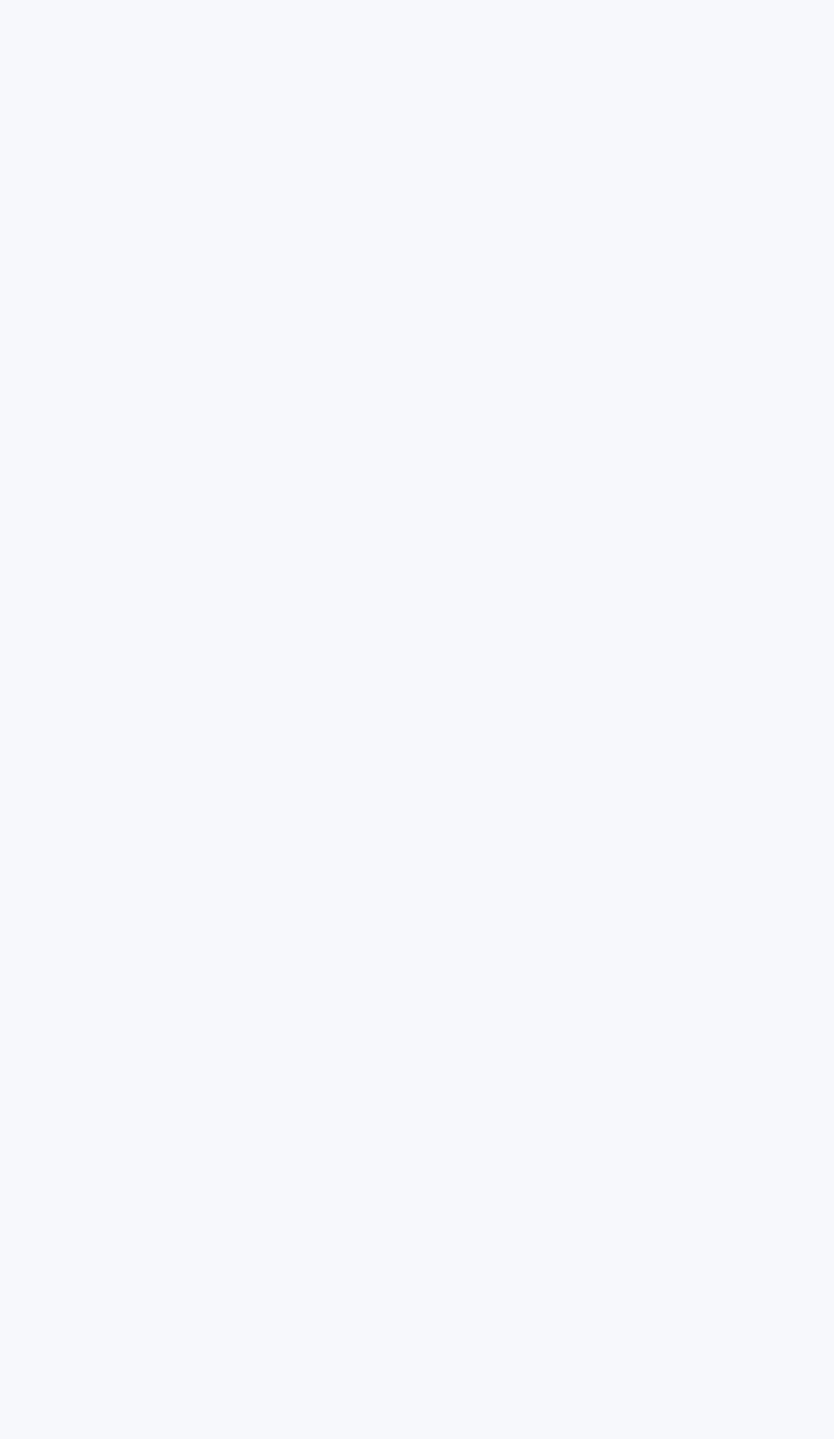
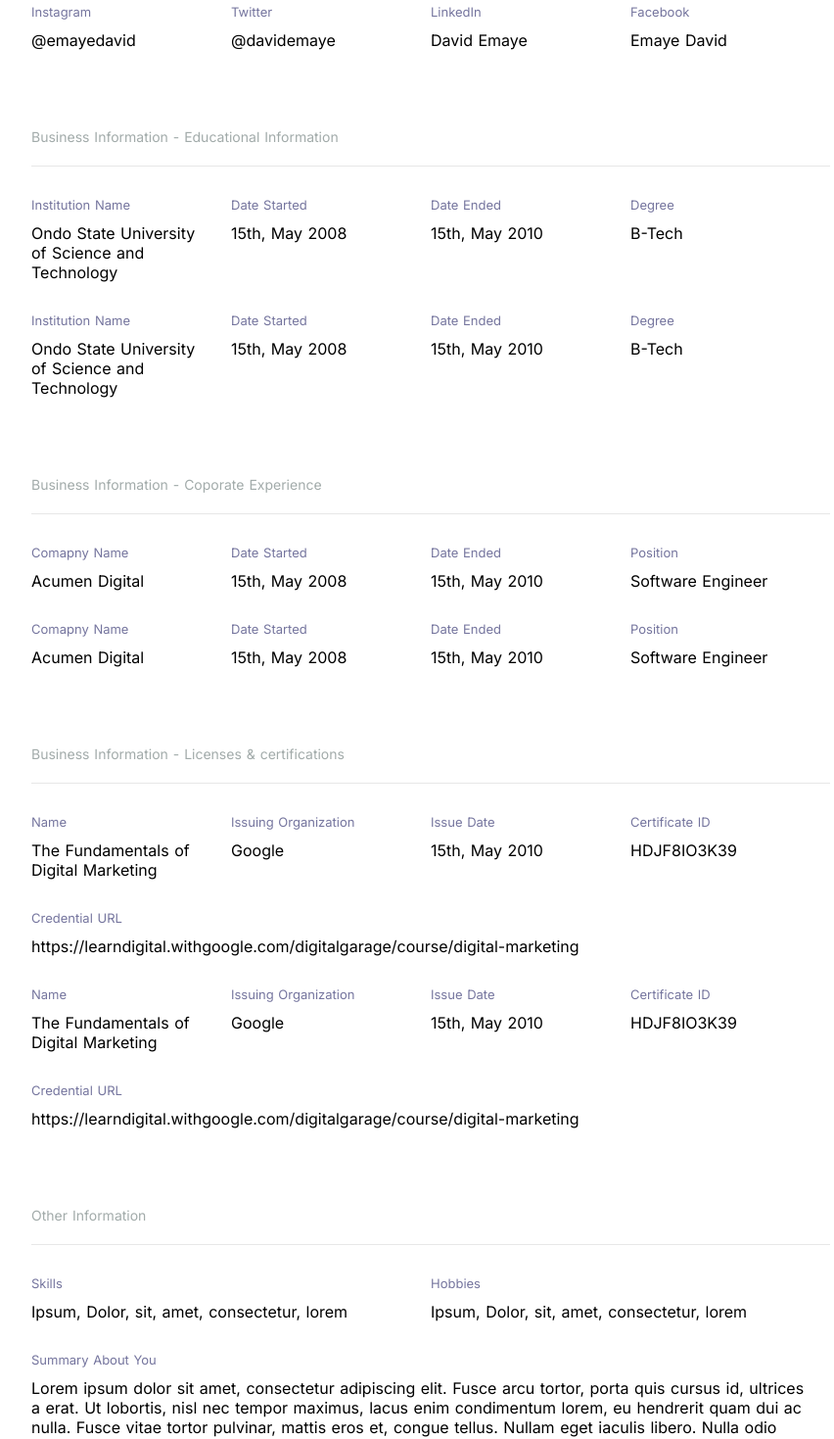
Before and after one commit to Emodot/startx, a Nuxt app: page /profile-data in a window 1280 px wide. Shown: the part 820-2289 px from the top of the page at 98% size, without its empty margins (88-940 px from the left). Before the commit the page ends 800 px from the top, so only its background shows below. Built offline with nearby package versions, Linux system fonts and the light colour scheme.

Commit message:
developed the last section on Profile date

```diff
--- a/pages/profile-data.vue
+++ b/pages/profile-data.vue
@@ -134,6 +134,323 @@
             </div>
           </div>
         </div>
+        <!-- Social Media Information -->
+        <div class="personal">
+          <p class="content-title">
+            Social Media Information
+          </p>
+          <hr class="content-line">
+          <div class="row-ctn">
+            <div class="box">
+              <p class="box-title">
+                Instagram
+              </p>
+              <p class="box-text">
+                @emayedavid
+              </p>
+            </div>
+            <div class="box">
+              <p class="box-title">
+                Twitter
+              </p>
+              <p class="box-text">
+                @davidemaye
+              </p>
+            </div>
+            <div class="box">
+              <p class="box-title">
+                LinkedIn
+              </p>
+              <p class="box-text">
+                David Emaye
+              </p>
+            </div>
+            <div class="box">
+              <p class="box-title">
+                Facebook
+              </p>
+              <p class="box-text">
+                Emaye David
+              </p>
+            </div>
+          </div>
+        </div>
+        <!-- Business Information - Educational Information -->
+        <div class="personal">
+          <p class="content-title">
+            Business Information - Educational Information
+          </p>
+          <hr class="content-line">
+          <div class="row-ctn">
+            <div class="box">
+              <p class="box-title">
+                Institution Name
+              </p>
+              <p class="box-text">
+                Ondo State University of Science and Technology
+              </p>
+            </div>
+            <div class="box">
+              <p class="box-title">
+                Date Started
+              </p>
+              <p class="box-text">
+                15th, May 2008
+              </p>
+            </div>
+            <div class="box">
+              <p class="box-title">
+                Date Ended
+              </p>
+              <p class="box-text">
+                15th, May 2010
+              </p>
+            </div>
+            <div class="box">
+              <p class="box-title">
+                Degree
+              </p>
+              <p class="box-text">
+                B-Tech
+              </p>
+            </div>
+          </div>
+          <div class="row-ctn">
+            <div class="box">
+              <p class="box-title">
+                Institution Name
+              </p>
+              <p class="box-text">
+                Ondo State University of Science and Technology
+              </p>
+            </div>
+            <div class="box">
+              <p class="box-title">
+                Date Started
+              </p>
+              <p class="box-text">
+                15th, May 2008
+              </p>
+            </div>
+            <div class="box">
+              <p class="box-title">
+                Date Ended
+              </p>
+              <p class="box-text">
+                15th, May 2010
+              </p>
+            </div>
+            <div class="box">
+              <p class="box-title">
+                Degree
+              </p>
+              <p class="box-text">
+                B-Tech
+              </p>
+            </div>
+          </div>
+        </div>
+        <!-- Business Information - Coporate Experience -->
+        <div class="personal">
+          <p class="content-title">
+            Business Information - Coporate Experience
+          </p>
+          <hr class="content-line">
+          <div class="row-ctn">
+            <div class="box">
+              <p class="box-title">
+                Comapny Name
+              </p>
+              <p class="box-text">
+                Acumen Digital
+              </p>
+            </div>
+            <div class="box">
+              <p class="box-title">
+                Date Started
+              </p>
+              <p class="box-text">
+                15th, May 2008
+              </p>
+            </div>
+            <div class="box">
+              <p class="box-title">
+                Date Ended
+              </p>
+              <p class="box-text">
+                15th, May 2010
+              </p>
+            </div>
+            <div class="box">
+              <p class="box-title">
+                Position
+              </p>
+              <p class="box-text">
+                Software Engineer
+              </p>
+            </div>
+          </div>
+          <div class="row-ctn">
+            <div class="box">
+              <p class="box-title">
+                Comapny Name
+              </p>
+              <p class="box-text">
+                Acumen Digital
+              </p>
+            </div>
+            <div class="box">
+              <p class="box-title">
+                Date Started
+              </p>
+              <p class="box-text">
+                15th, May 2008
+              </p>
+            </div>
+            <div class="box">
+              <p class="box-title">
+                Date Ended
+              </p>
+              <p class="box-text">
+                15th, May 2010
+              </p>
+            </div>
+            <div class="box">
+              <p class="box-title">
+                Position
+              </p>
+              <p class="box-text">
+                Software Engineer
+              </p>
+            </div>
+          </div>
+        </div>
+        <!-- Business Information - Licenses & certifications -->
+        <div class="personal">
+          <p class="content-title">
+            Business Information - Licenses &amp; certifications
+          </p>
+          <hr class="content-line">
+          <div class="row-ctn">
+            <div class="box">
+              <p class="box-title">
+                Name
+              </p>
+              <p class="box-text">
+                The Fundamentals of Digital Marketing
+              </p>
+            </div>
+            <div class="box">
+              <p class="box-title">
+                Issuing Organization
+              </p>
+              <p class="box-text">
+                Google
+              </p>
+            </div>
+            <div class="box">
+              <p class="box-title">
+                Issue Date
+              </p>
+              <p class="box-text">
+                15th, May 2010
+              </p>
+            </div>
+            <div class="box">
+              <p class="box-title">
+                Certificate ID
+              </p>
+              <p class="box-text">
+                HDJF8IO3K39
+              </p>
+            </div>
+          </div>
+          <div class="box-ex">
+            <p class="box-title">
+              Credential URL
+            </p>
+            <p class="box-text">
+              https://learndigital.withgoogle.com/digitalgarage/course/digital-marketing
+            </p>
+          </div>
+          <div class="row-ctn">
+            <div class="box">
+              <p class="box-title">
+                Name
+              </p>
+              <p class="box-text">
+                The Fundamentals of Digital Marketing
+              </p>
+            </div>
+            <div class="box">
+              <p class="box-title">
+                Issuing Organization
+              </p>
+              <p class="box-text">
+                Google
+              </p>
+            </div>
+            <div class="box">
+              <p class="box-title">
+                Issue Date
+              </p>
+              <p class="box-text">
+                15th, May 2010
+              </p>
+            </div>
+            <div class="box">
+              <p class="box-title">
+                Certificate ID
+              </p>
+              <p class="box-text">
+                HDJF8IO3K39
+              </p>
+            </div>
+          </div>
+          <div class="box-ex">
+            <p class="box-title">
+              Credential URL
+            </p>
+            <p class="box-text">
+              https://learndigital.withgoogle.com/digitalgarage/course/digital-marketing
+            </p>
+          </div>
+        </div>
+        <!-- Other Information -->
+        <div class="personal">
+          <p class="content-title">
+            Other Information
+          </p>
+          <hr class="content-line">
+          <div class="row-ctn">
+            <div class="box-ot">
+              <p class="box-title">
+                Skills
+              </p>
+              <p class="box-text">
+                Ipsum, Dolor, sit, amet, consectetur, lorem
+              </p>
+            </div>
+            <div class="box-ot">
+              <p class="box-title">
+                Hobbies
+              </p>
+              <p class="box-text">
+                Ipsum, Dolor, sit, amet, consectetur, lorem
+              </p>
+            </div>
+          </div>
+          <div class="row-ctn">
+            <div class="box-su">
+              <p class="box-title">
+                Summary About You
+              </p>
+              <p class="box-text">
+                Lorem ipsum dolor sit amet, consectetur adipiscing elit. Fusce arcu tortor, porta quis cursus id, ultrices a erat. Ut lobortis, nisl nec tempor maximus, lacus enim condimentum lorem, eu hendrerit quam dui ac nulla. Fusce vitae tortor pulvinar, mattis eros et, congue tellus. Nullam eget iaculis libero. Nulla odio ligula, ornare varius gravida malesuada, sollicitudin eu urna. Fusce ultricies nunc tortor, ut finibus leo fringilla ut. Nunc nec lacinia purus, vel
+              </p>
+            </div>
+          </div>
+        </div>
       </div>
     </div>
   </div>
@@ -203,7 +520,7 @@ export default {
   border: none;
   border-top: 1px solid #E7E7E7;
   margin-top: 20px;
-  margin-bottom: 40px;
+  margin-bottom: 30px;
 }
 
 .row-ctn {
@@ -216,6 +533,20 @@ export default {
   padding-right: 20px;
 }
 
+.box-ot {
+  flex-basis: 50%;
+  padding-right: 20px;
+}
+
+.box-su {
+  flex-basis: 100%;
+  padding-right: 20px;
+}
+
+.box-ex {
+  margin-bottom: 30px;
+}
+
 .box-title {
   font-size: 13px;
   color: #75759E;
@@ -224,6 +555,7 @@ export default {
 .box-text {
   /* font-weight: 13px; */
   margin-top: 10px;
+  line-height: 20px;
   color: #000000;
 }
 </style>
```
